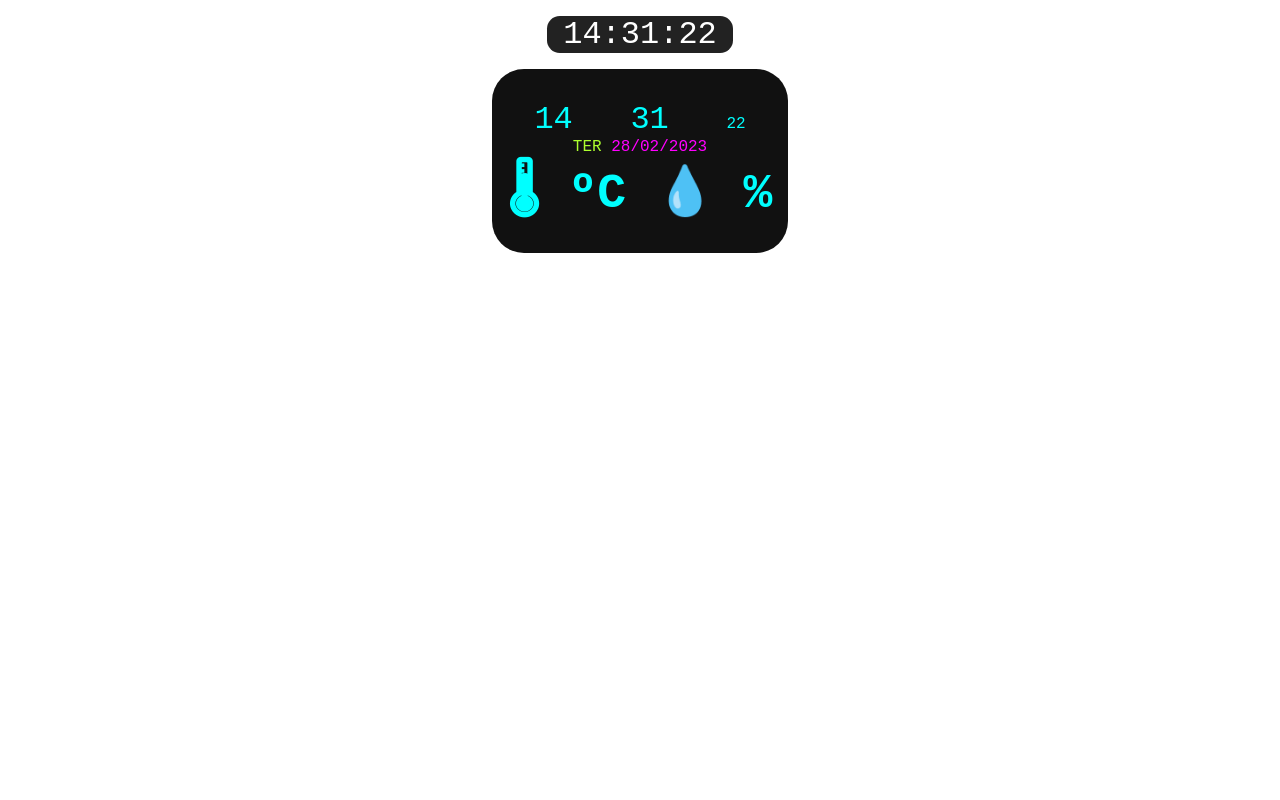
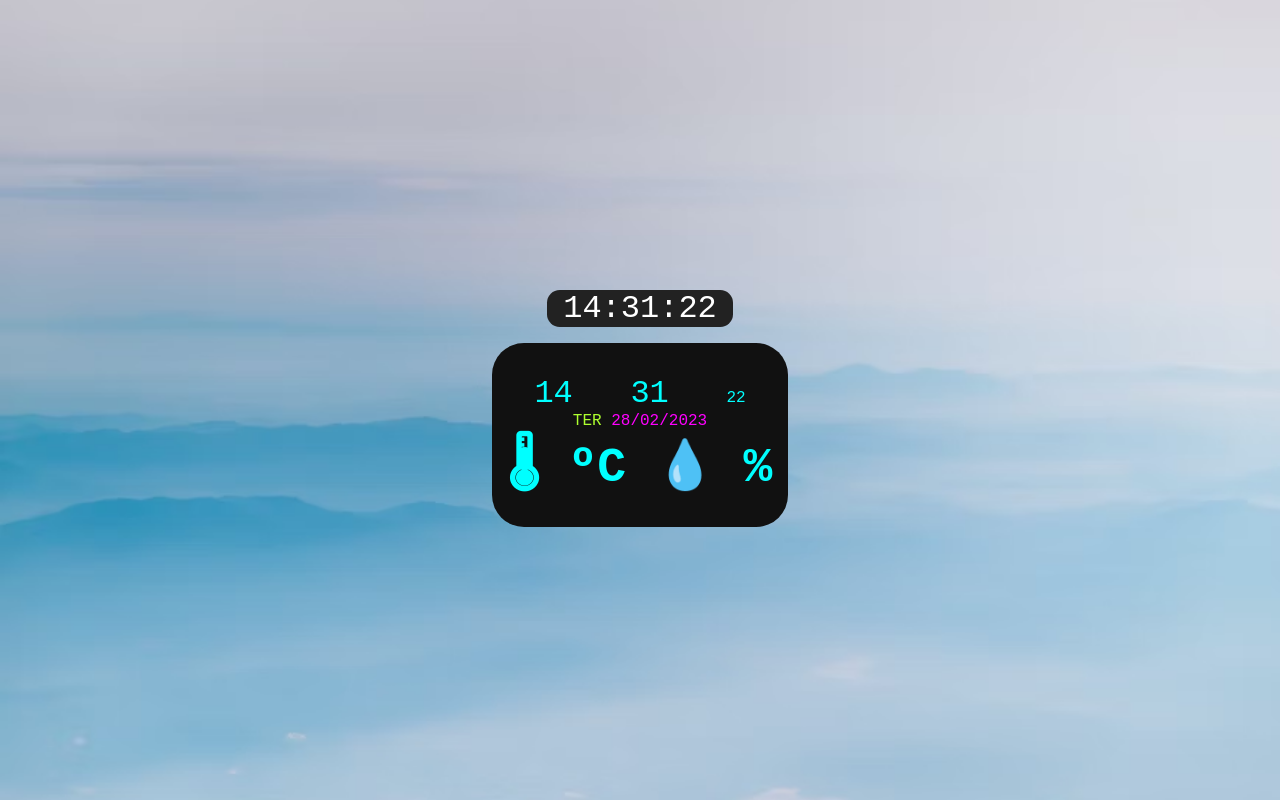
Before and after one commit to PedroPenhaa/Relogio_Digital, a plain HTML site: page index.html in a window 1280 px wide. Drawn offline with Linux system fonts and the light colour scheme.

Commit message:
project-Concluded

```diff
--- a/css/style.css
+++ b/css/style.css
@@ -4,12 +4,24 @@
     box-sizing: border-box;
 }
 
+.tela-principal{
+    background: url("/fundo.jpg") no-repeat center center;
+    background-size: cover;
+    height: 100vh;
+    display: flex;
+    align-items: center;
+    justify-content: center;
+}
+
 section{
+    position: relative;
     display: flex;
     flex-direction: column;
     align-items: center;
     justify-content: center;
 }
+
+
 
 #relogioDigital{
     font-family: 'Nova mono', monospace;
--- a/js/script.js
+++ b/js/script.js
@@ -105,7 +105,7 @@ function getUserPosition(){
             let lat = pos.coords.latitude
             let long = pos.coords.longitude
 
-            url = `https://api.openweathermap.org/data/2.5/weather?lat=${lat}&lon=${long}&units=imperial&appid={a9db73e9869fdd1a23fa9939a0a5d18a}`
+            url = `https://api.openweathermap.org/data/2.5/weather?lat=${lat}&lon=${long}&units=imperial&appid=a9db73e9869fdd1a23fa9939a0a5d18a`
             fetchApi(url)
           console.log(url)
         }
@@ -128,8 +128,7 @@ function fetchApi(url){
 
         city.textContent = data.name
         temperature.innerHTML = tempInCelsius
-        humidity.innerHTML = data.main
-        humidity
+        humidity.innerHTML = data.main.humidity
     })
     .catch((err) => {
         console.log(data.name)
```
Also changed, not shown: index.html (+1 -1 lines), fundo.jpg (added).
